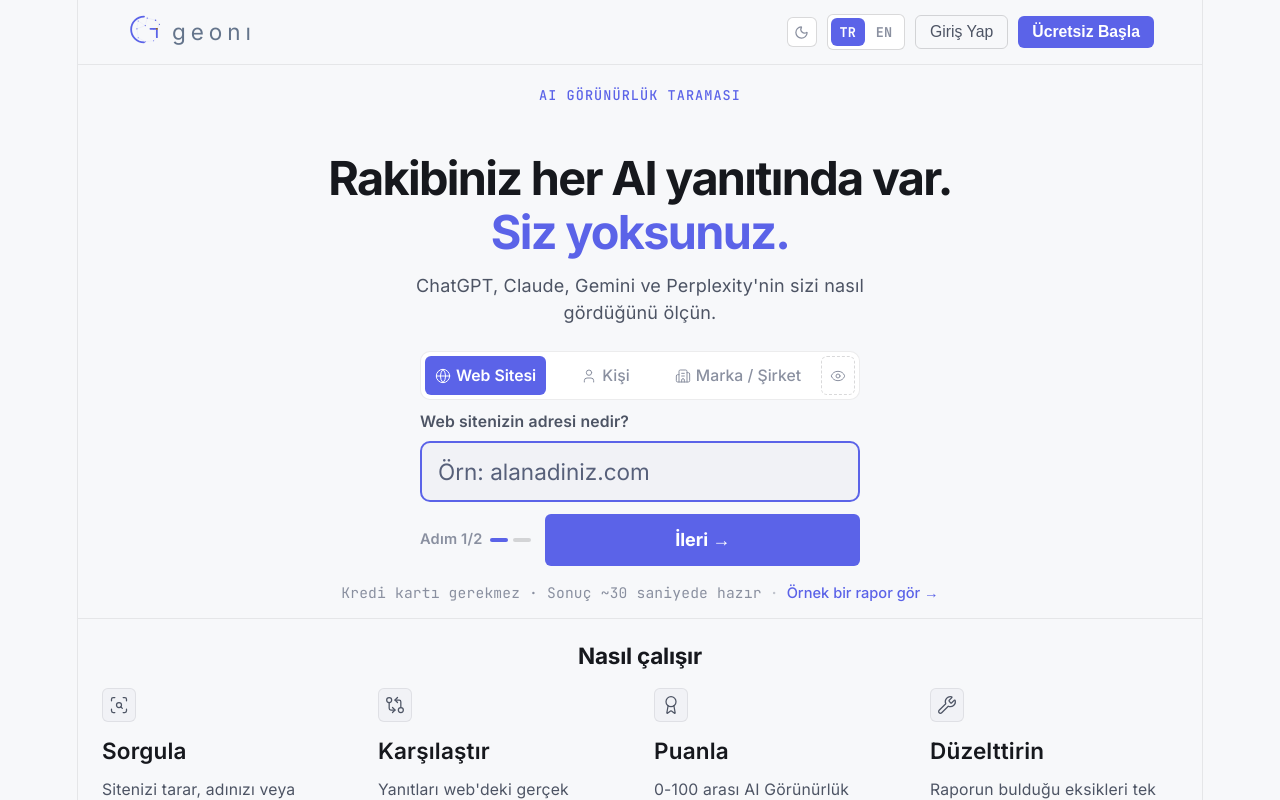
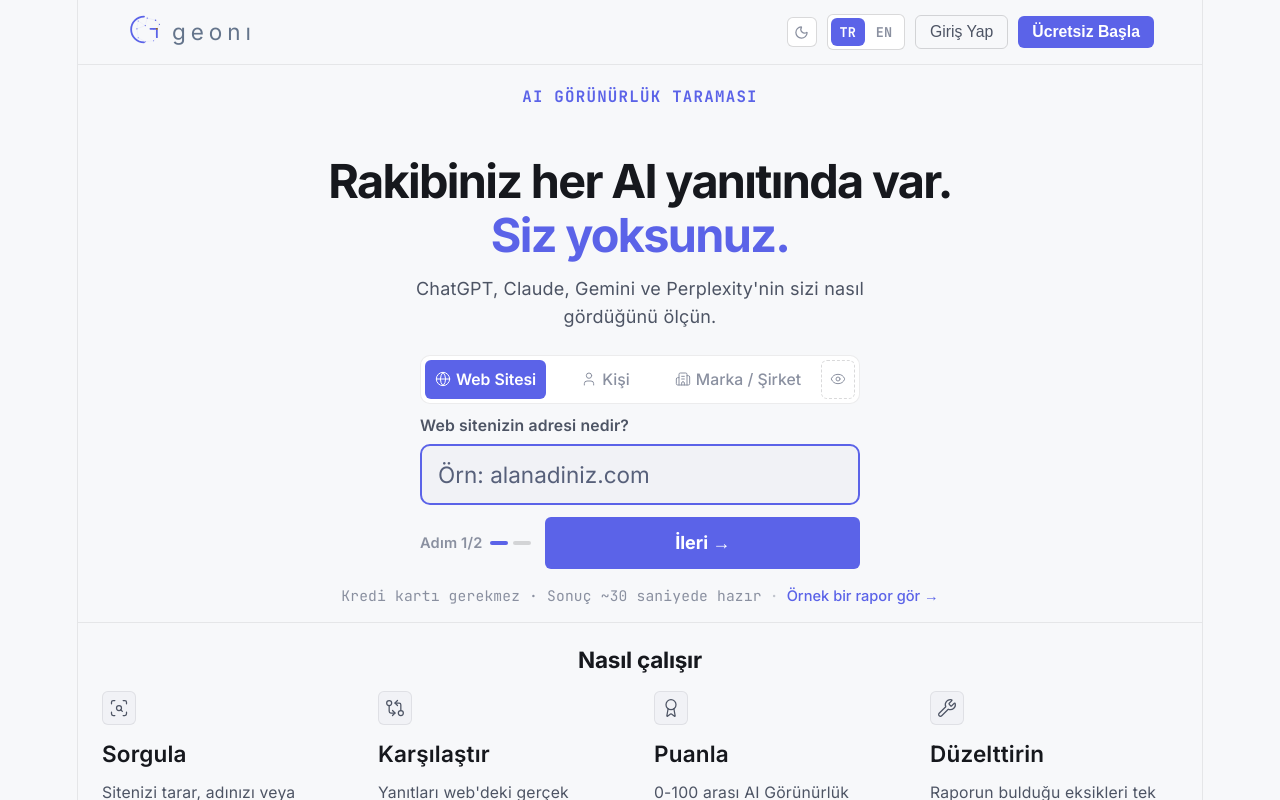
Before and after one commit to cagrikan/geoni-frontend, a React (Vite) app: page / in a window 1280 px wide. Shown: the top 800 px of the page. Built offline with nearby package versions, Linux system fonts and the light colour scheme; no server answers.

Commit message:
Giris eyebrow'u (AI Gorunurluk Taramasi) 12px'ten 14px'e - okunabilirlik geri bildirimi

```diff
--- a/src/App.css
+++ b/src/App.css
@@ -137,8 +137,8 @@
 .landing__eyebrow {
   display: inline-block;
   font-family: var(--mono);
-  font-size: .75rem;
-  font-weight: 500;
+  font-size: .875rem;
+  font-weight: 600;
   letter-spacing: .08em;
   text-transform: uppercase;
   color: var(--accent);
```
